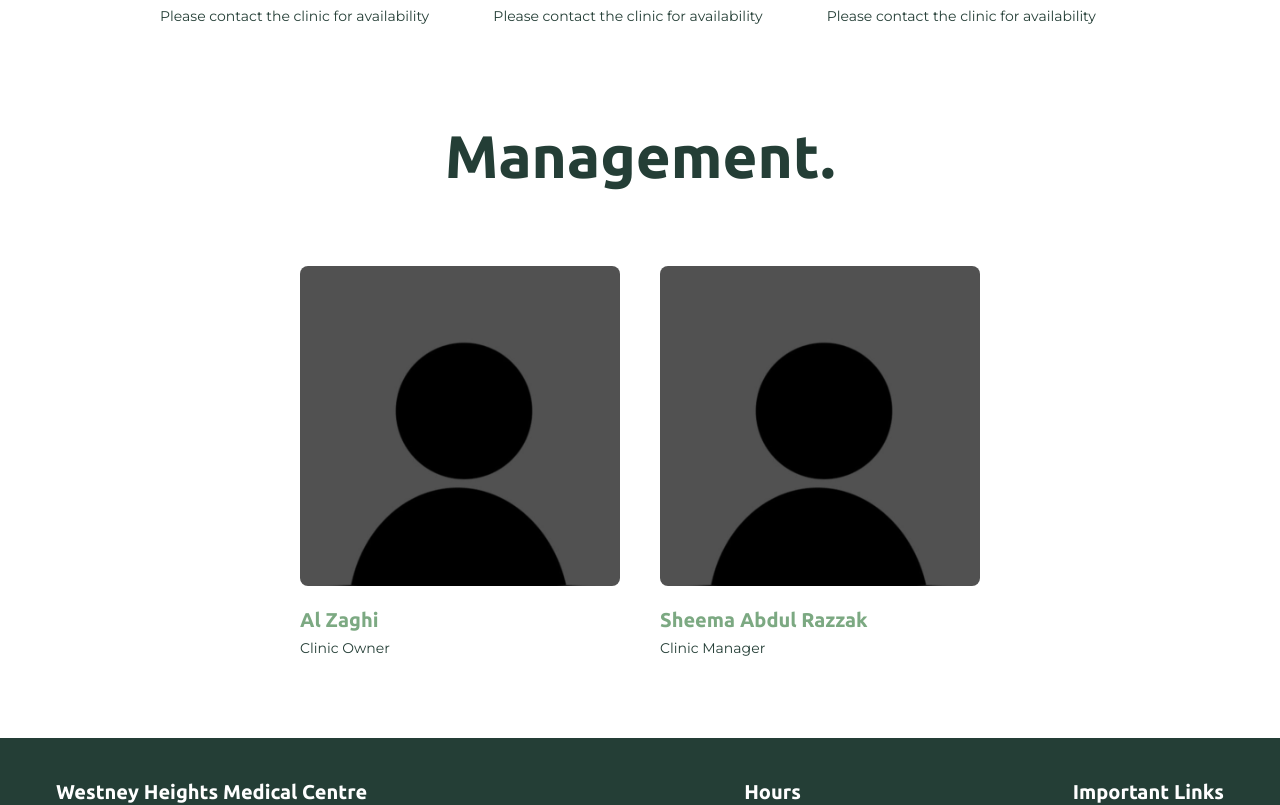
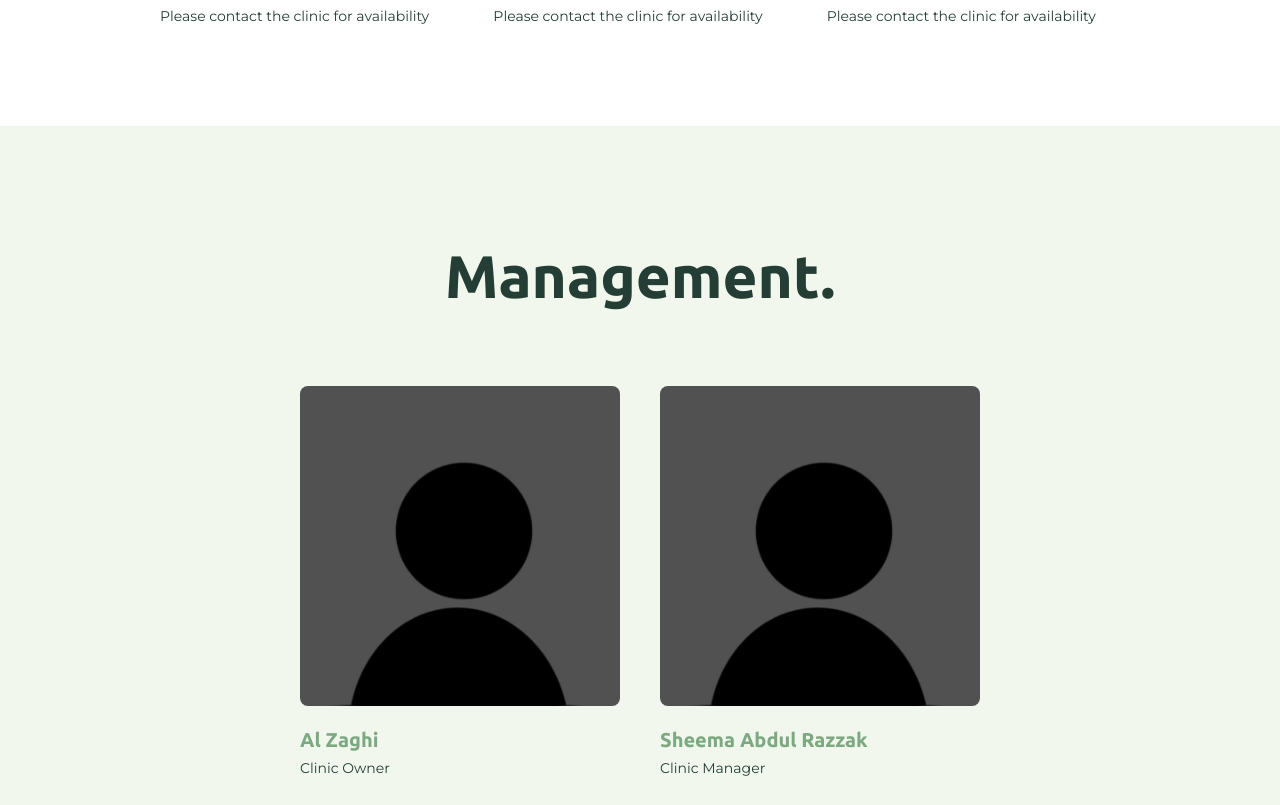
Before and after one commit to johanbphilip/whmc-website, a React (Vite) app: page /whmc-website/our-team in a window 1280 px wide. Shown: the part 1166-1971 px from the top of the page. Built offline with nearby package versions, Linux system fonts and the light colour scheme.

Commit message:
bg-color changes

```diff
--- a/src/pages/Team.jsx
+++ b/src/pages/Team.jsx
@@ -6,22 +6,26 @@ import { Profile } from "../components/Profile.jsx";
 export const Team = () => {
   const [doctors, setDoctors] = useState(doctorsProfile);
   return (
-    <main className="xs:mt-10 md:mt-20 flex flex-col place-items-center xs:py-10 xs:px-10 md:px-6 lg:px-40 lg:py-20  text-darkGreen font-serif">
+    <main className="xs:mt-10 md:mt-20 flex flex-col place-items-center text-darkGreen font-serif">
+      <section className="place-items-center px-40 xs:py-10 lg:py-20">
         <h1 className="font-ubuntu font-bold xs:text-4xl md:text-6xl xs:mb-10 md:mb-20">
           Physicians.
         </h1>
-      <section className="grid grid-rows-2 grid-cols-3 gap-10 w-fit">
+        <div className="grid grid-rows-2 grid-cols-3 gap-10 w-fit">
           {doctors.map((doctor, index) => (
             <Doctor doctor={doctor} key={index} />
           ))}
+        </div>
       </section>
-      <h1 className="font-ubuntu font-bold xs:text-4xl md:text-6xl xs:m-10 md:m-20">
+      <section className=" bg-whiteGreen w-full place-items-center py-20">
+        <h1 className="font-ubuntu font-bold xs:text-4xl md:text-6xl xs:m-10 md:mb-20">
           Management.
         </h1>
-      <section className="grid grid-rows-1 grid-cols-2 gap-10 w-fit">
+        <div className="grid grid-rows-1 grid-cols-2 gap-10 w-fit">
           {management.map((profile, index) => (
             <Profile profile={profile} key={index} />
           ))}
+        </div>
       </section>
     </main>
   );
```
Lines whose indentation alone changed are shown as unchanged.
